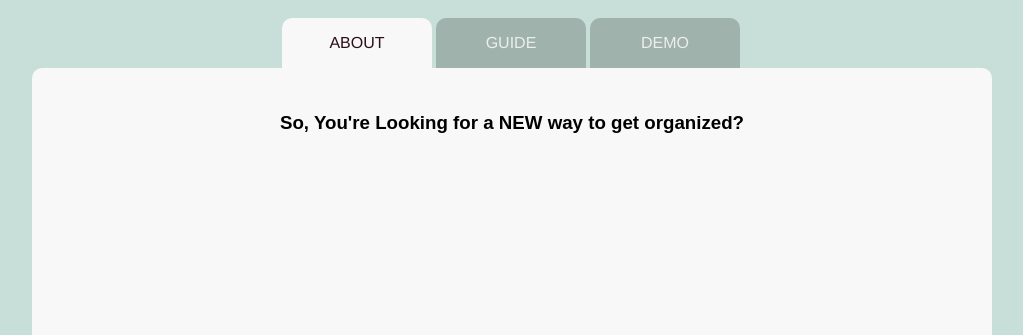
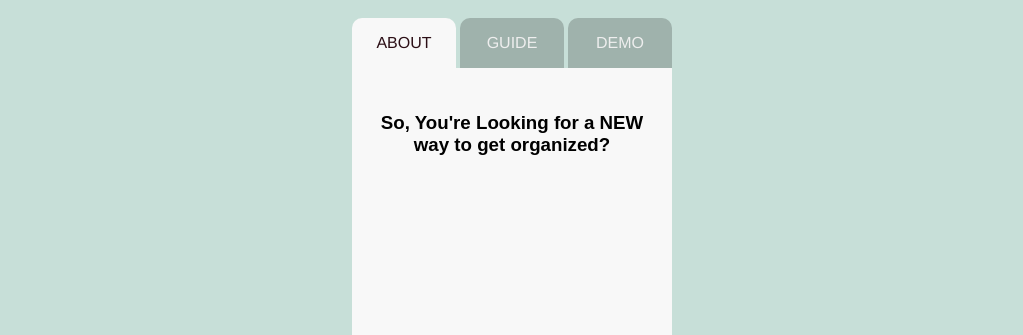
Before and after one commit to staceytory/Tory_App, a plain HTML site: page index.html in a window 1280 px wide. Shown: the top 335 px of the page, without its empty margins (128-1151 px from the left). Drawn offline with Linux system fonts and the light colour scheme.

Commit message:
updated dimensions to index

```diff
--- a/index.html
+++ b/index.html
@@ -1,6 +1,7 @@
 <!DOCTYPE html>
 <html>
 	<head>
+		<meta name="viewport" content="initial-scale=1.0">
 		<title>Werkner</title>
 		<style type="text/css">
 
@@ -17,19 +18,20 @@
 				background-color: ;
 
 
-				width: 960px;
+				width: 320px;
 				padding: 10px;
 				margin: auto;
 			}
 
 			#tabbed nav {
 				margin: auto;
-				padding-left: 250px;
+				padding-left: 0px;
 			}
 			#tabbed nav a {
+				margin: auto;
 				display: inline-block;
 				background-color: #9fb2ac;
-				width: 150px;
+				width: 104px;
 				height: 50px;
 
 				text-align: center;
@@ -59,7 +61,7 @@
 				padding: 25px;
 				margin-bottom:10px;
 				color: #000;
-				border-radius: 10px 10px 10px 10px;
+				border-radius: 0px 0px 10px 10px;
 			}
 
 			#header {
```
Also changed, not shown: 2 other files.
